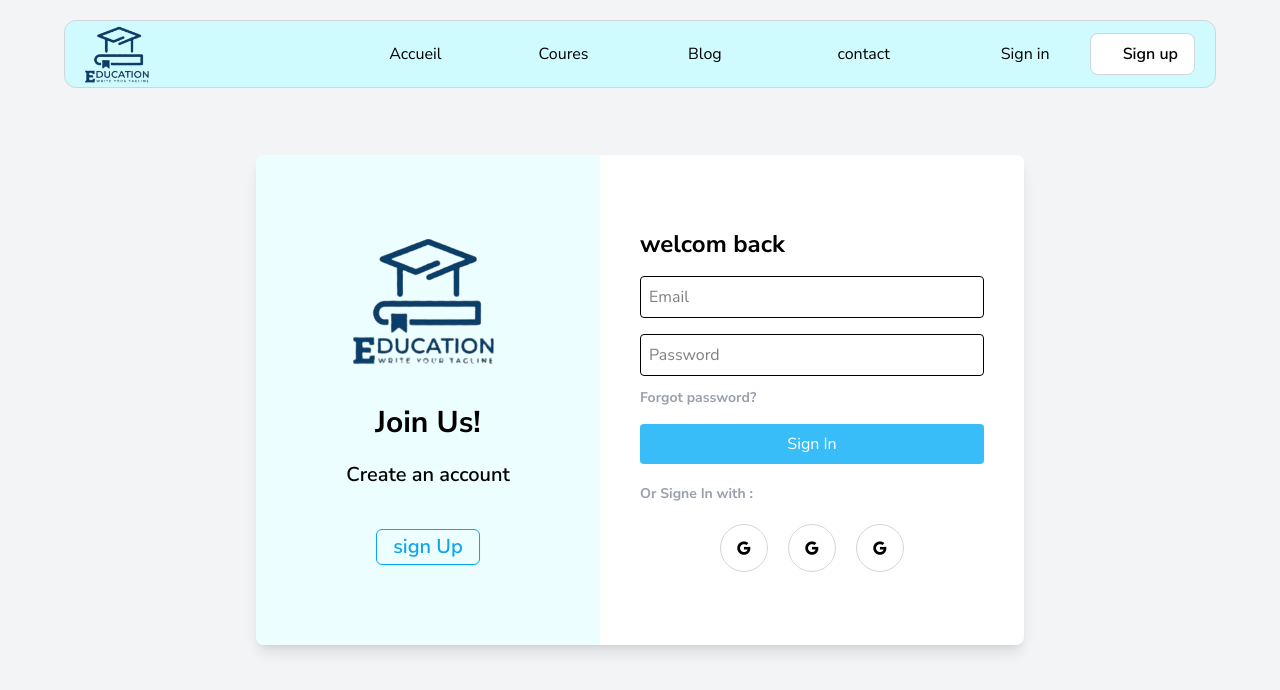
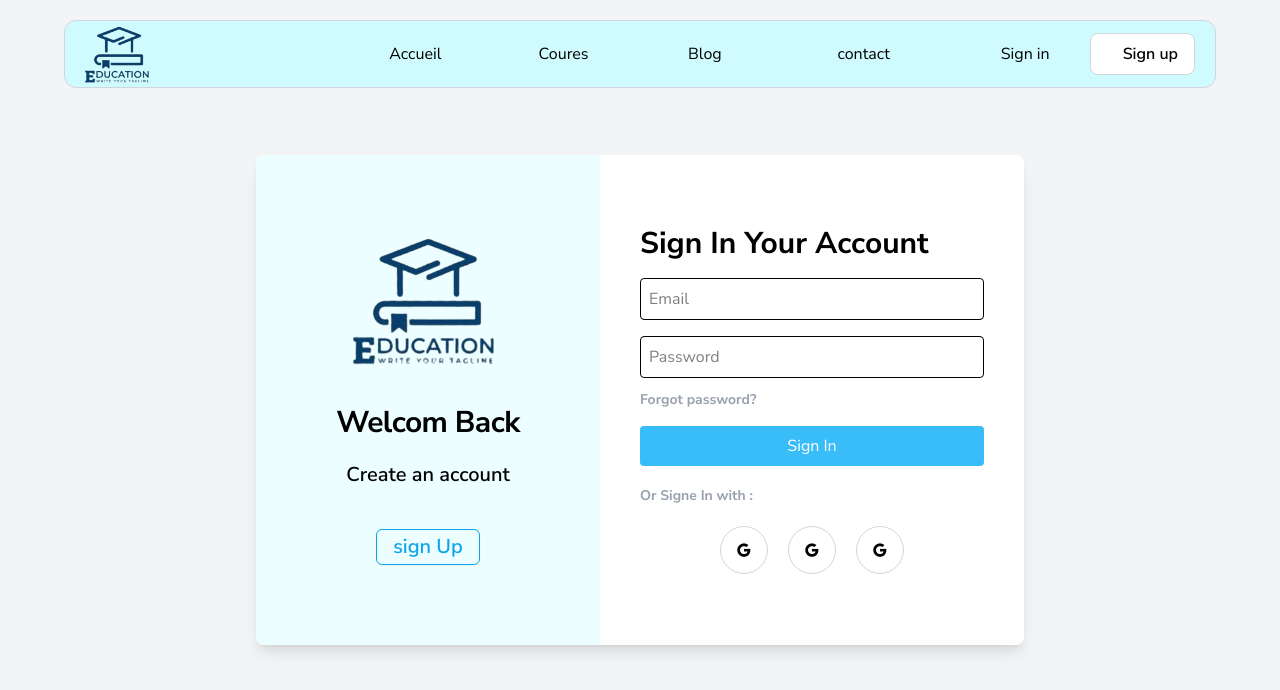
Before and after one commit to mohanddo/e-learning-platform-1, a Next.js app: page /Auth in a window 1280 px wide. Shown: the top 690 px of the page. Built offline with nearby package versions, Linux system fonts and the light colour scheme.

Commit message:
Auth page done next > profile

```diff
--- a/components/auth/animatedDiv.tsx
+++ b/components/auth/animatedDiv.tsx
@@ -1,4 +1,4 @@
-import { motion, AnimatePresence } from "framer-motion";
+import { TypingAnimation } from "../magicui/typing-animation";
 import { useAppContext } from "@/components/context/context";
 import { Button } from "../ui/button";
 
@@ -13,7 +13,9 @@ const AnimatedDiv = () => {
         >
             <div className="flex flex-col items-center">
                 <img src="/logo-e-l.png" alt="youcef" height={150} width={150} className="mb-10" />
-                <p className="text-3xl font-bold mb-5">{isSignUp ? "Welcome Back!" : "Join Us!"}</p>
+                <TypingAnimation className="text-3xl font-bold mb-5">
+                    {isSignUp ? "Join Us!" : "Welcom Back"}
+                </TypingAnimation>
                 <p className="text-xl font-semibold mb-10">{isSignUp ? "Sign in to continue" : "Create an account"}</p>
 
                 <Button variant={"outline"}
--- a/components/auth/signUp.tsx
+++ b/components/auth/signUp.tsx
@@ -1,4 +1,4 @@
-import { motion } from 'framer-motion';
+import { TextAnimate } from '../magicui/text-animate';
 import { useAppContext } from '../context/context';
 
 const SignUp = () => {
@@ -7,7 +7,9 @@ const SignUp = () => {
     return (
 
         <div className="p-10 flex-1 flex justify-center flex-col items-start">
-            <h2 className="text-2xl font-bold">Create Account</h2>
+                           <p className="text-3xl font-bold">
+                                Creat Account
+                            </p>
             <input type="text" placeholder="Name" className="w-full p-2 mt-4 border rounded" />
             <input type="email" placeholder="Email" className="w-full p-2 mt-4 border rounded" />
             <input type="password" placeholder="Password" className="w-full p-2 mt-4 border rounded" />
--- a/components/auth/signeIn.tsx
+++ b/components/auth/signeIn.tsx
@@ -1,4 +1,4 @@
-import { motion } from 'framer-motion';
+import { TextAnimate } from '../magicui/text-animate';
 import { useAppContext } from '../context/context';
 
 const SignIn = () => {
@@ -7,7 +7,9 @@ const SignIn = () => {
     return (
 
         <div className="p-10 flex-1 flex justify-center flex-col items-start">
-            <h2 className="text-2xl font-bold">welcom back</h2>
+            <p className="text-3xl font-bold">
+                Sign In Your Account
+            </p>
             <input type="email" placeholder="Email" className="w-full p-2 mt-4 border rounded" />
             <input type="password" placeholder="Password" className="w-full p-2 mt-4 border rounded" />
             <a href="/" className='text-start mt-3 text-gray-400 text-sm font-bold'>Forgot password?</a>
--- a/components/layout/header.tsx
+++ b/components/layout/header.tsx
@@ -3,11 +3,12 @@
 import Link from "next/link";
 import { InteractiveHoverButton } from "@/components/magicui/interactive-hover-button";
 import { Avatar, AvatarFallback, AvatarImage } from "@/components/ui/avatar"
+import { useAppContext } from "../context/context";
 const Header = () => {
 
 
     const isLoged: boolean = false;
-
+    const {isSignUp, setIsSignUp} = useAppContext();
 
 
     return (
@@ -28,10 +29,10 @@ const Header = () => {
                 {!isLoged ? (
                     <>
                         <Link href="/Auth"
-                            className="header-Links">
+                            className="header-Links" onClick={() => setIsSignUp(false)}>
                             Sign in
                         </Link>
-                        <Link href="/Auth">
+                        <Link href="/Auth" onClick={() => setIsSignUp(true)}>
                             <InteractiveHoverButton className="rounded-lg px-4 py-2 text-center border-1 border-solid border-gray-300 bg-white text-black">
 
                                 Sign up
```
